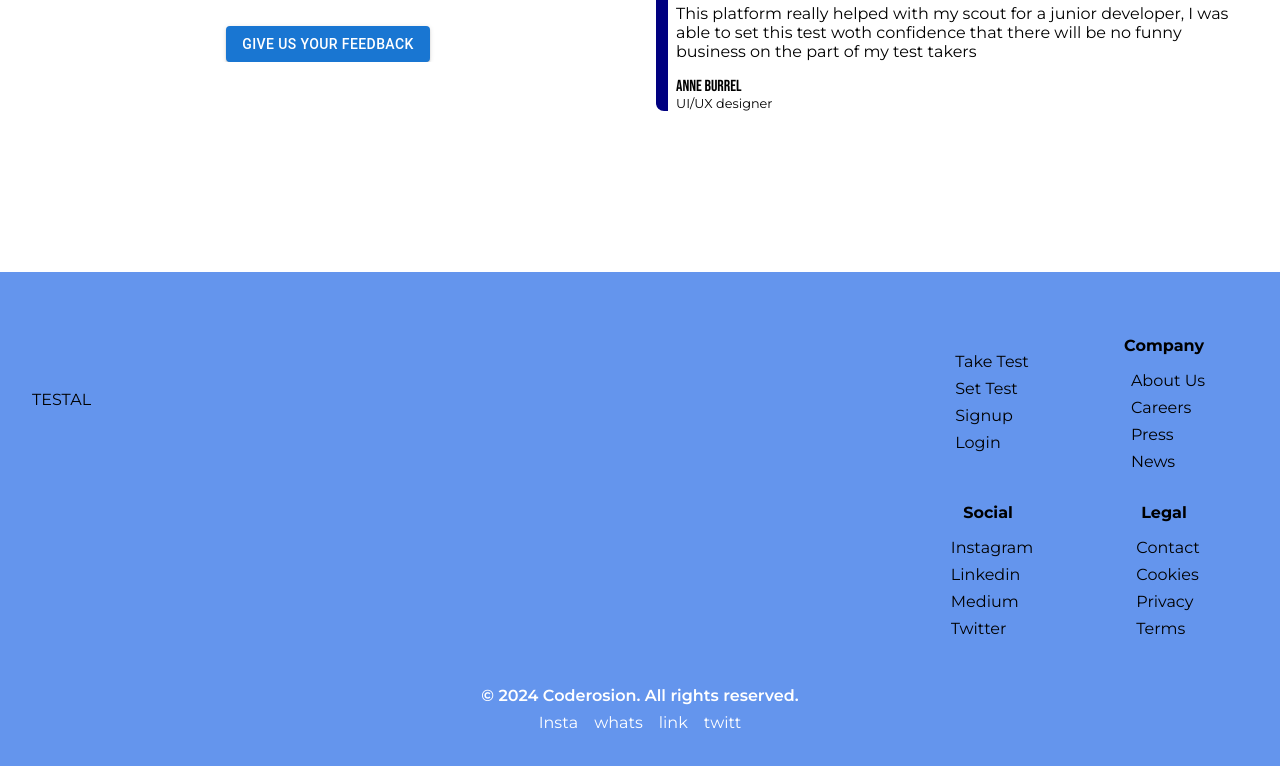
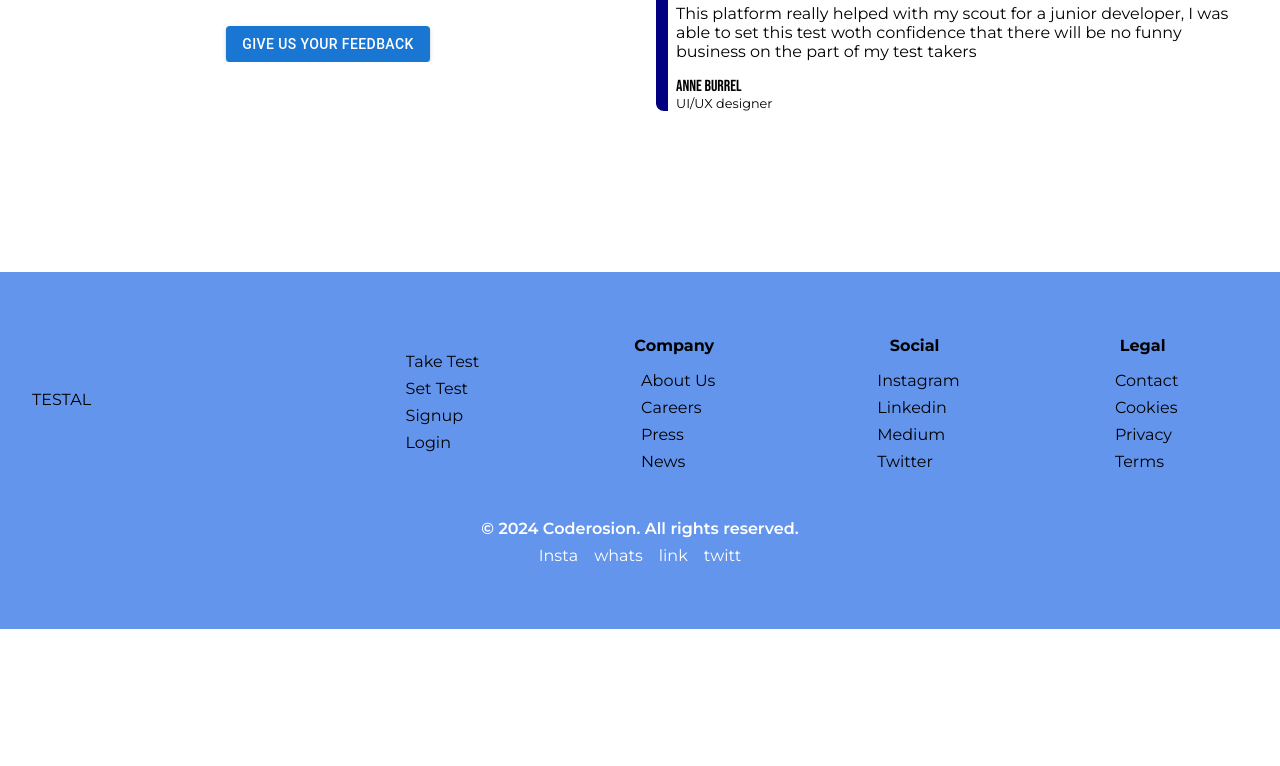
Before and after one commit to dhani-el/test-portal, a React (Vite) app: page / in a window 1280 px wide. Shown: the part 1928-2694 px from the top of the page. After the commit the page ends 2557 px from the top, so only its background shows below. Built offline with nearby package versions, Linux system fonts and the light colour scheme.

Commit message:
implement footer for landscape view

```diff
--- a/src/01 Home/Styles/components/index.css
+++ b/src/01 Home/Styles/components/index.css
@@ -363,4 +363,18 @@ body {
     width: 100%;
     height: 55vh;
   }
+  #footerContainer #footerMainSection {
+    width: 100%;
+  }
+  #footerContainer #footerMainSection #logoContainer {
+    width: 20%;
+  }
+  #footerContainer #footerMainSection #footerCategoriesContainer {
+    width: 75%;
+    justify-content: space-around;
+  }
+  #footerContainer #footerMainSection #footerCategoriesContainer #footerCategoryContainer {
+    width: -moz-fit-content;
+    width: fit-content;
+  }
 }/*# sourceMappingURL=index.css.map */
```
Also changed, not shown: src/01 Home/Styles/components/index.scss (+16 -0 lines), 1 other file (tests, documents, lock files or other folders).
